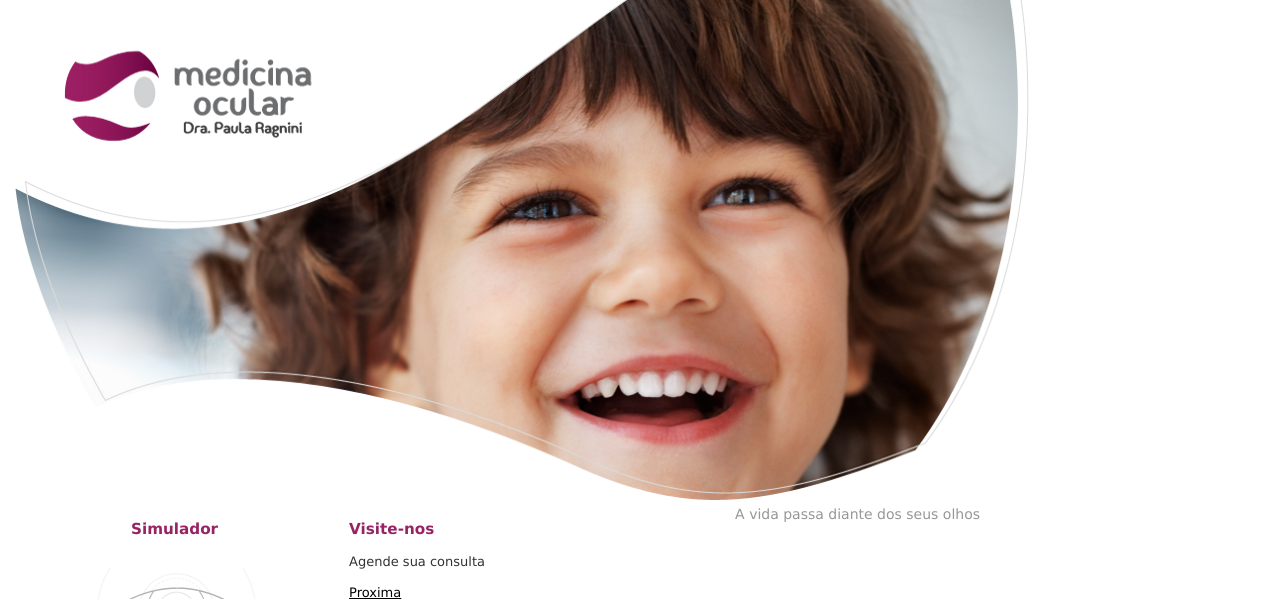
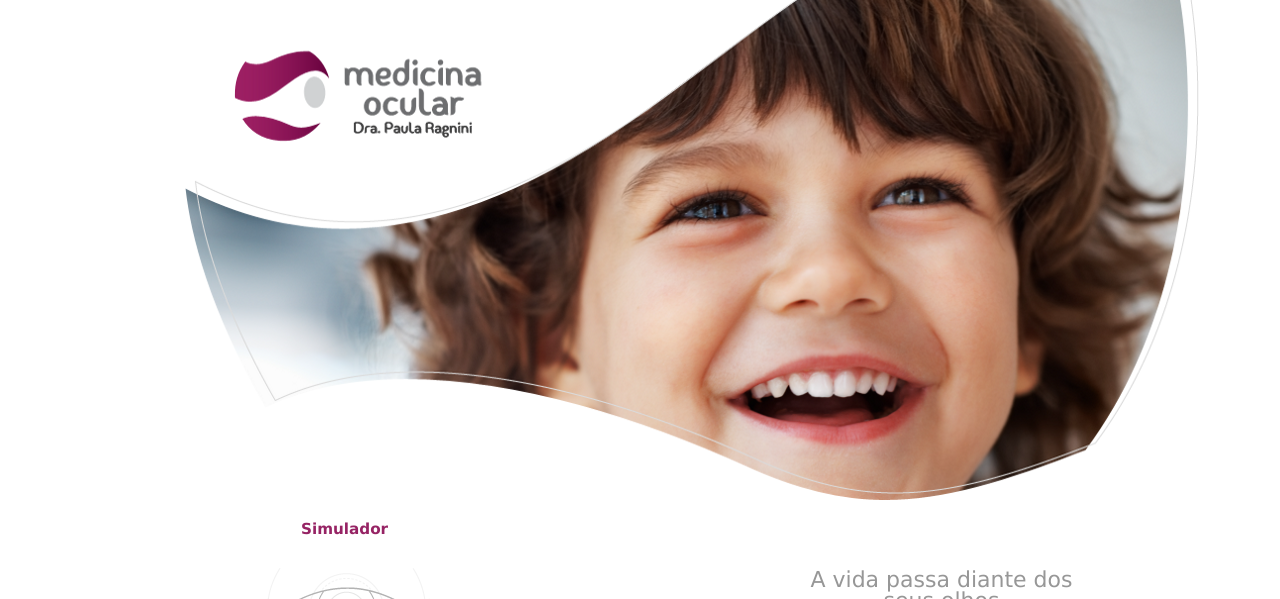
Before and after one commit to danilol-zz/medicina_ocular, a Rails app: page /home in a window 1280 px wide. Shown: the top 599 px of the page. Run offline with Rails 7, Linux system fonts and the light colour scheme; style sheets or scripts are compiled from the project's sources; some libraries are stand-ins or nearby versions; some web fonts are replaced.

Commit message:
Working on home page

```diff
--- a/app/assets/stylesheets/sites.css
+++ b/app/assets/stylesheets/sites.css
@@ -10,10 +10,20 @@
 
 /*font-family: 'Share', cursive;*/
 
+#main {
+  padding: 0 170px;
+}
+
 .simulador h3 {
   color: #962364;
 }
+
 .visite h3 { color: #962364; }
+
+.visite {
+  background: #f5f5f7;
+  clear: both;
+}
 
 .simulador p {
   font-size: 10px;
@@ -26,19 +36,27 @@
 }
 
 .vida {
+  text-align: center;
   float: right;
+  width: 285px;
+  padding: 66px;
 }
 
 .vida span {
-  font-size: 14px;
+  font-size: 22px;
   color: #979797;
 }
 
 .container { width: 980px }
 
-#footer .container {
-  background: url(rodape.png);
-  height: 150px;
+#footer {
+  background-image: url(rodape.png);
+  background-repeat:repeat-x;
+  height: 220px;
+  display: inline-block;
+  clear: both;
+  position: absolute;
+  width: 100%;
 }
 
 .picture_large {
--- a/app/views/layouts/application.html.erb
+++ b/app/views/layouts/application.html.erb
@@ -20,19 +20,16 @@
       </div>
 
       <header id="header" class="container">
-
-        <div class="right">
-        </div>
+        <div class="right"></div>
       </header>
 
       <div id="main" class="container">
         <%= yield %>
-      <div class="clear"> </div>
       </div>
+
+      <footer id="footer">
+        <div class="container"></div>
+      </footer>
     </div>
-
-    <footer id="footer">
-      <div class="container"></div>
-    </footer>
   </body>
 </html>
```
Also changed, not shown: 2 other files.
